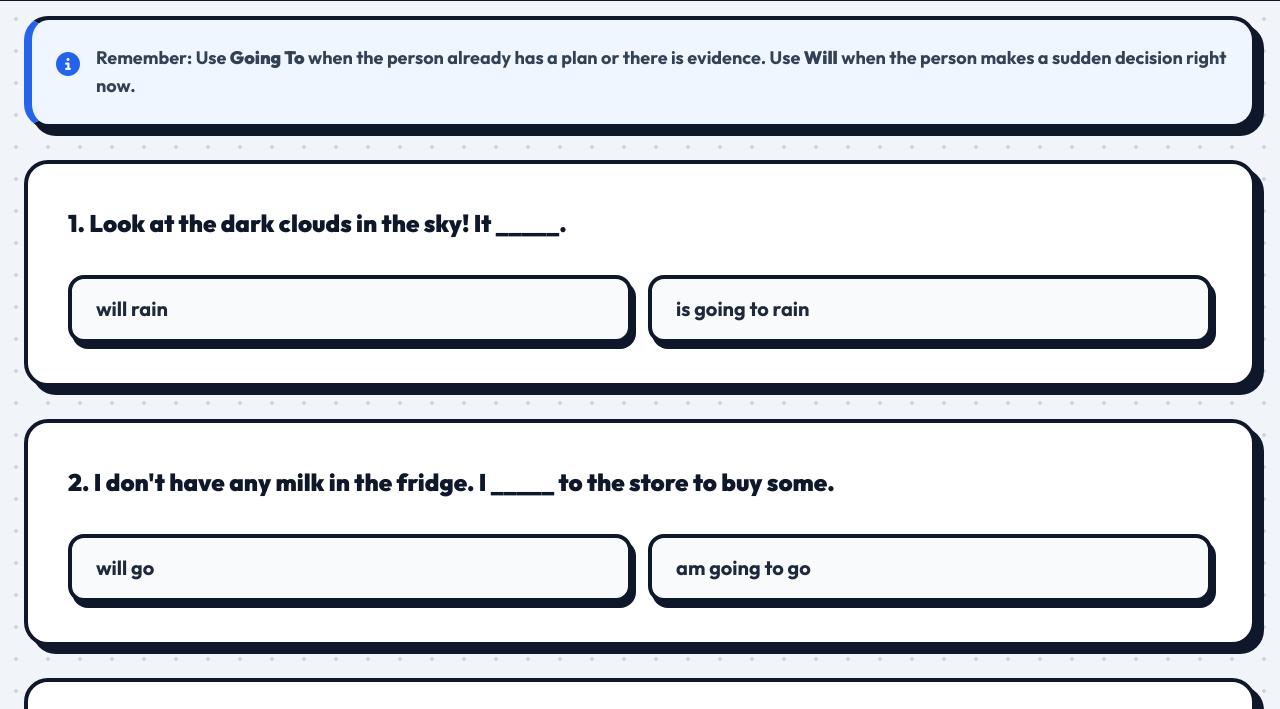
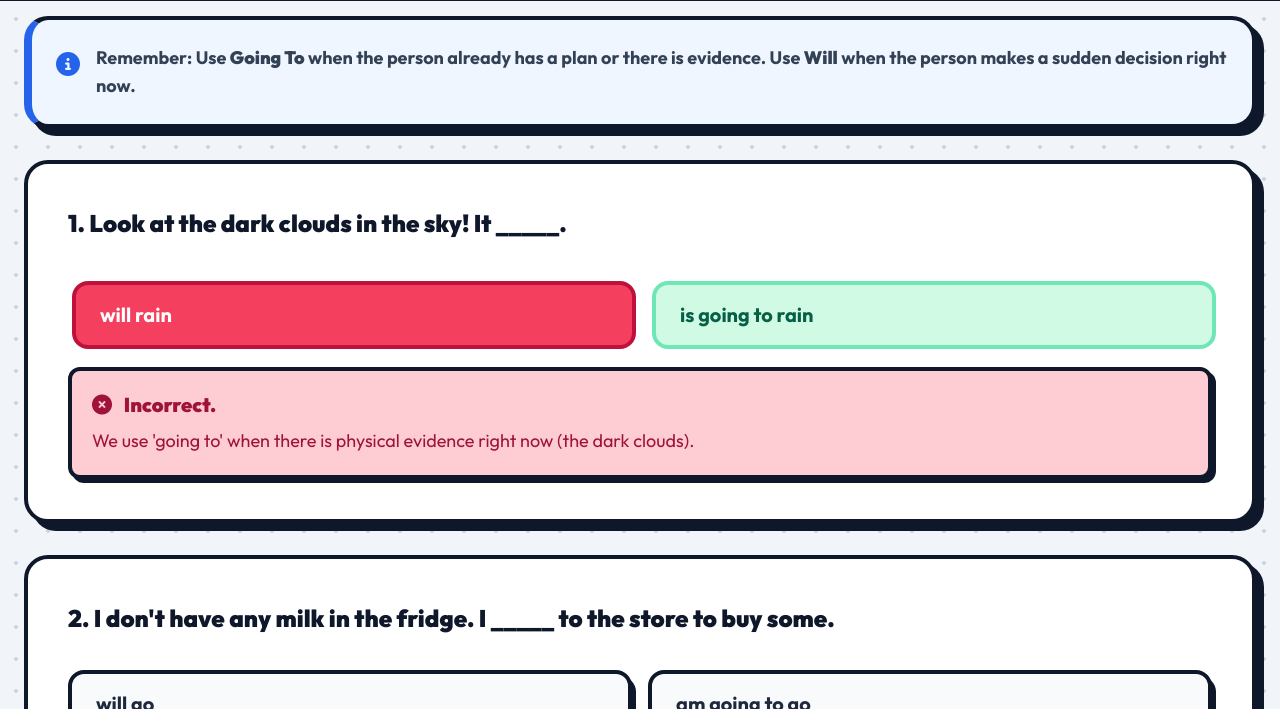
Before and after one commit to teachernetza/blanca-class, a plain HTML site: page Bloque 1/Lesson 1: Future Plans.html in a window 1280 px wide. Both pictures are taken after a click on the button "will rain". Shown: the part 3453-4162 px from the top of the page. Drawn offline with nearby package versions, Linux system fonts and the light colour scheme.

Commit message:
Refactor handleMCQ function and button onclick attributes
Removed explanation parameter from handleMCQ function and updated button onclick attributes accordingly.

```diff
--- a/Bloque 1/Lesson 1: Future Plans.html
+++ b/Bloque 1/Lesson 1: Future Plans.html
@@ -513,8 +513,10 @@
                 let htmlStr = `<p class="text-2xl font-black text-slate-900 mb-8 leading-relaxed">${idx+1}. ${item.q}</p>
                                <div class="grid grid-cols-1 sm:grid-cols-2 gap-4">`;
 
+                const safeExp = item.exp.replace(/'/g, "&apos;").replace(/"/g, "&quot;");
+
                 item.opts.forEach((opt, i) => {
-                    htmlStr += `<button onclick="handleMCQ(this, ${i}, ${item.ans}, '${item.exp}')"
+                    htmlStr += `<button onclick="handleMCQ(this, ${i}, ${item.ans})" data-exp="${safeExp}"
                                 class="btn-3d text-left w-full bg-slate-50 text-slate-800 py-4 px-6 text-xl hover:bg-slate-100 flex items-center justify-between group">
                                 <span>${opt}</span>
                                 <i class="fas fa-arrow-right opacity-0 group-hover:opacity-100 transition-opacity"></i>
@@ -527,7 +529,9 @@
             });
         }
 
-        window.handleMCQ = function(btn, selectedIdx, correctIdx, explanation) {
+        window.handleMCQ = function(btn, selectedIdx, correctIdx) {
+            const explanation = btn.getAttribute('data-exp');
+
             const block = btn.closest('.card-3d');
             if (block.dataset.answered === "true") return;
             block.dataset.answered = "true";
```
